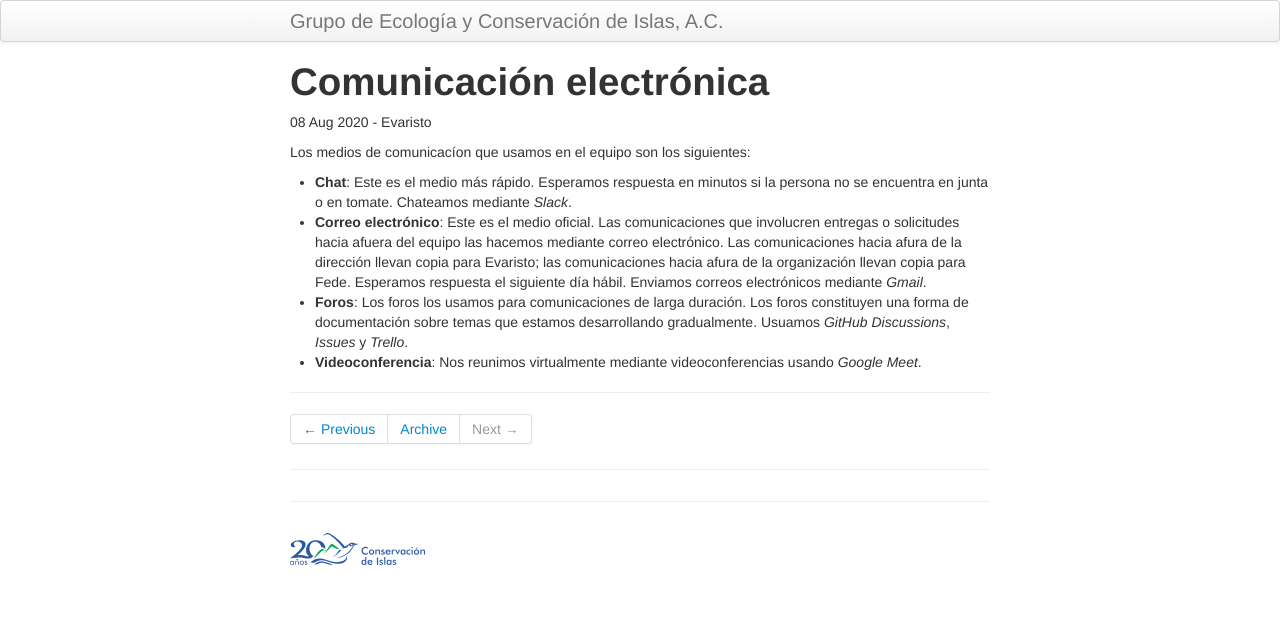
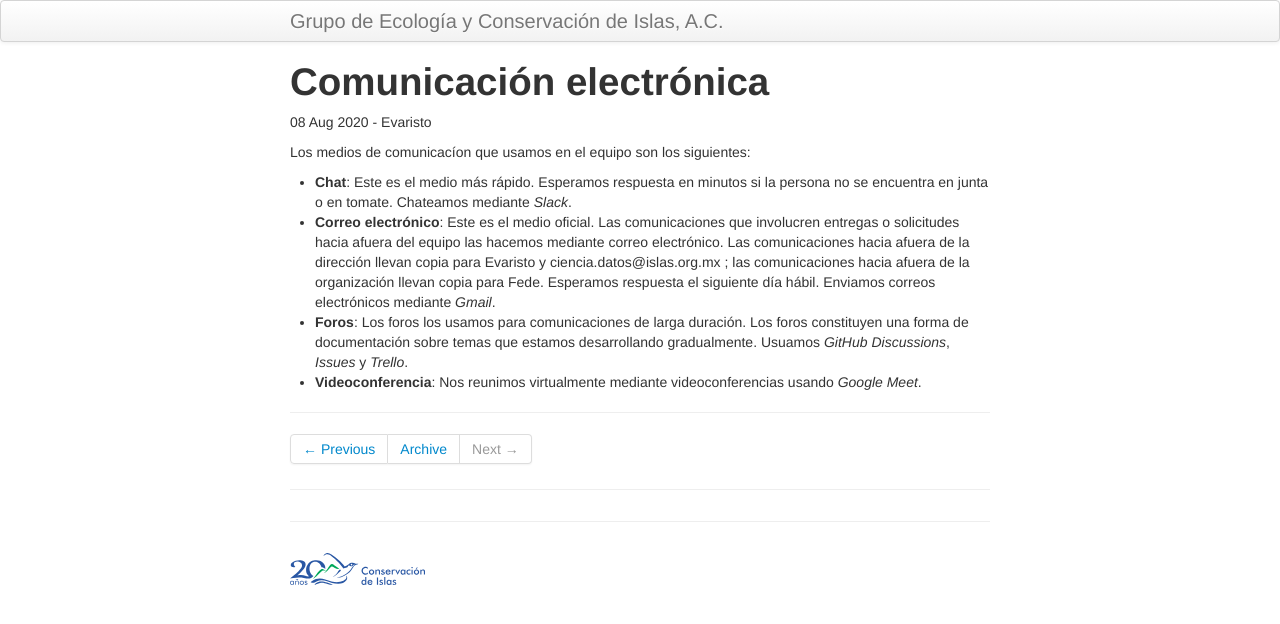
Before and after one commit to LizethMReyes/islasgeci.github.io, a Jekyll site: the page built from _posts/2020-08-08-comunicacion.md, in a window 1280 px wide. Shown: the top 624 px of the page. Built offline with Jekyll 4.4.1, drawn with Linux system fonts in a browser that asks for light colours.

Commit message:
Incorpora sugerencias de @MaritzaB
Co-authored-by: MaritzaB <56838850+MaritzaB@users.noreply.github.com>

```diff
--- a/_posts/2020-08-08-comunicacion.md
+++ b/_posts/2020-08-08-comunicacion.md
@@ -11,7 +11,7 @@ Los medios de comunicacíon que usamos en el equipo son los siguientes:
   encuentra en junta o en tomate. Chateamos mediante _Slack_.
 - **Correo electrónico**: Este es el medio oficial. Las comunicaciones que involucren entregas o
   solicitudes hacia afuera del equipo las hacemos mediante correo electrónico. Las comunicaciones
-  hacia afura de la dirección llevan copia para Evaristo; las comunicaciones hacia afura de la
+  hacia afuera de la dirección llevan copia para Evaristo y ciencia.datos@islas.org.mx ; las comunicaciones hacia afuera de la
   organización llevan copia para Fede. Esperamos respuesta el siguiente día hábil. Enviamos correos
   electrónicos mediante _Gmail_.
 - **Foros**: Los foros los usamos para comunicaciones de larga duración. Los foros constituyen una
```
